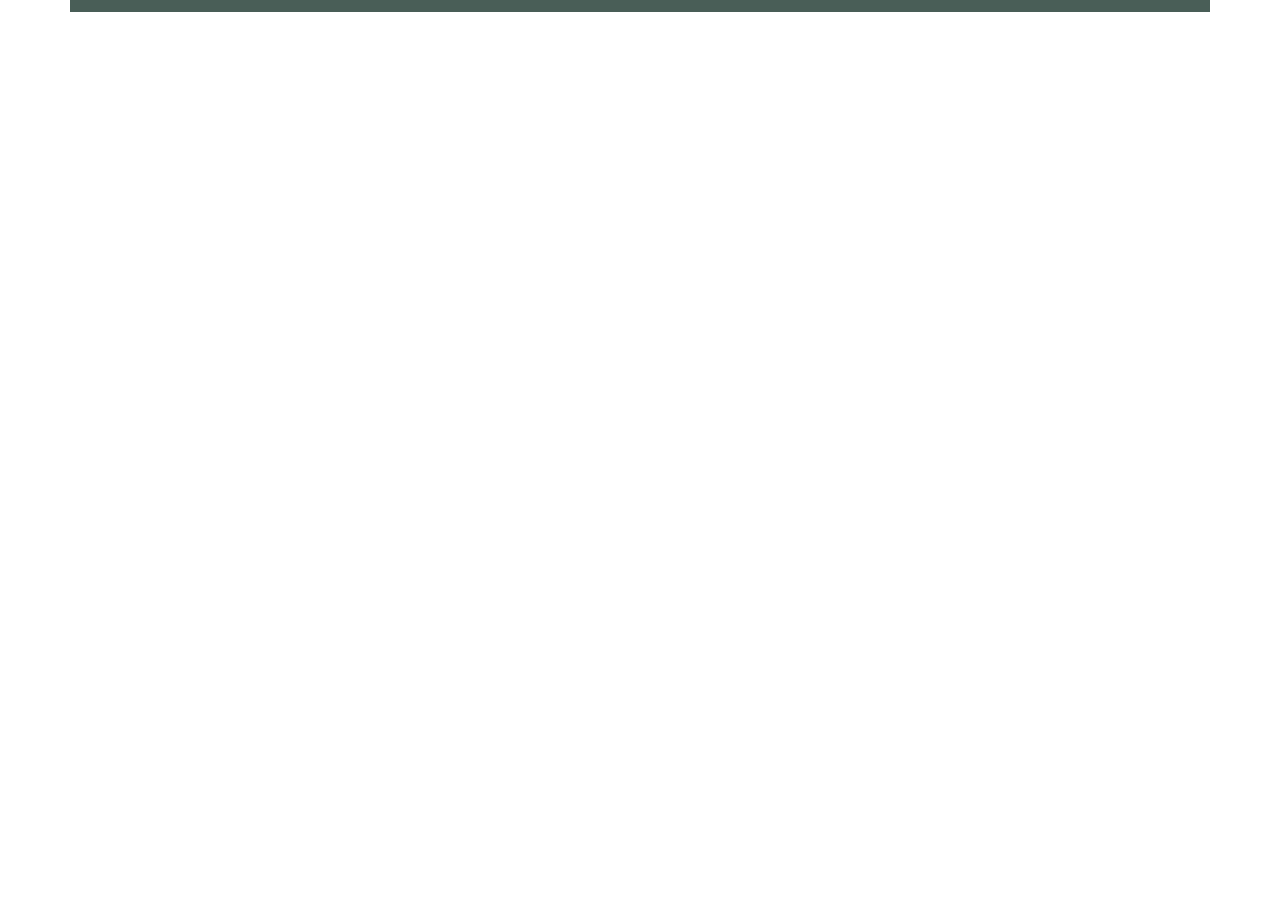
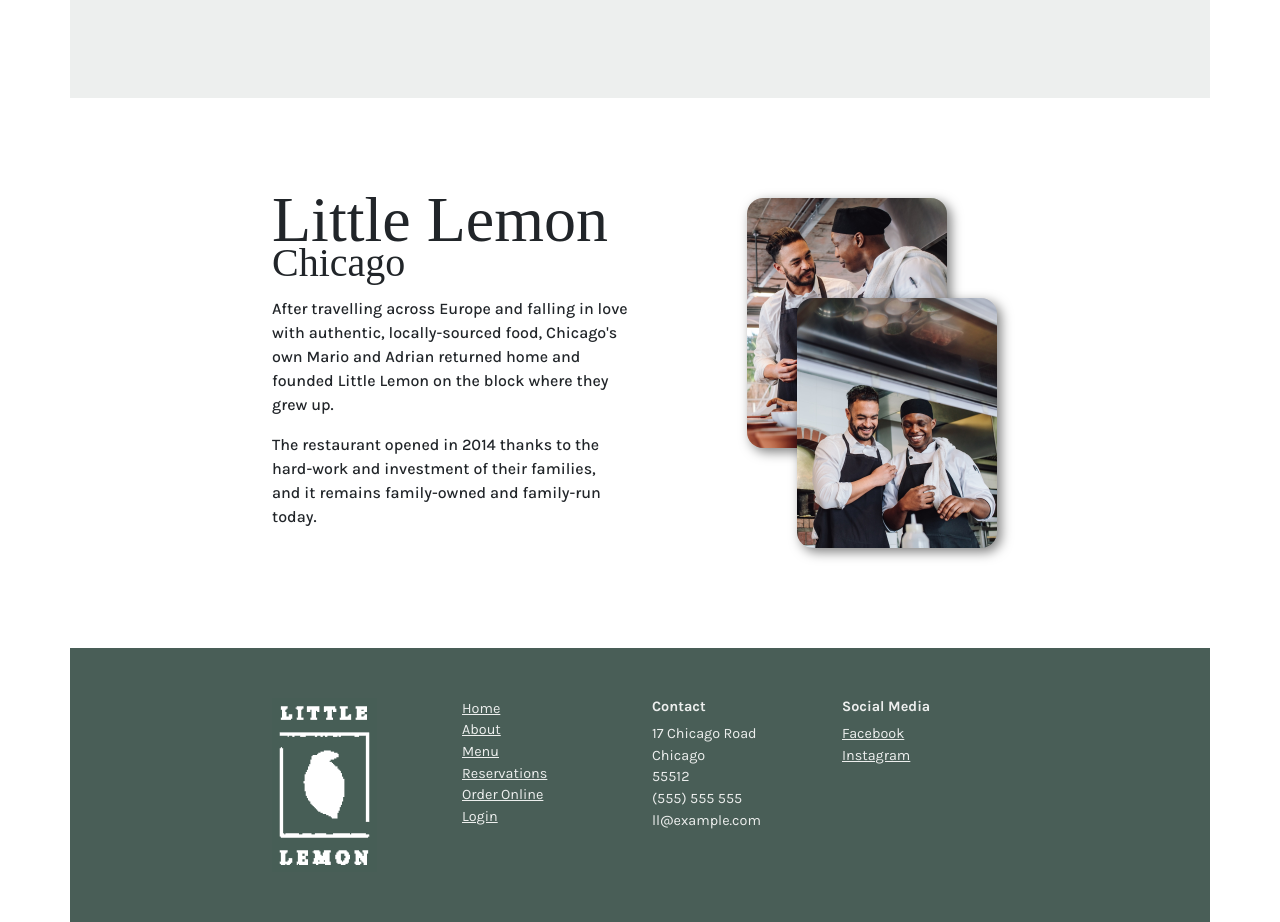
Before and after one commit to cariad/meta-frontend-dev-pro-capstone, a React (Create React App) app: page / in a window 1280 px wide. Shown: the part 1608-2530 px from the top of the page. Before the commit the page ends 1620 px from the top, so only its background shows below. Built offline with nearby package versions, Linux system fonts and the light colour scheme; a web font is replaced by a local one.

Commit message:
Exercise: Setting up the app components, step 1 (about)

```diff
--- /dev/null
+++ b/src/About.css
@@ -0,0 +1,23 @@
+#about {
+  align-items: center;
+
+  padding-top: var(--section-padding);
+  padding-bottom: var(--section-padding);
+
+  row-gap: 20px;
+}
+
+#about img {
+  border-radius: var(--border-radius);
+  filter: drop-shadow(4px 4px 6px rgba(0, 0, 0, 0.5));
+}
+
+#about img:nth-of-type(even) {
+  position: relative;
+  top: -150px;
+  left: 50px;
+}
+
+#about-images-container {
+  height: 350px;
+}
--- /dev/null
+++ b/src/About.js
@@ -0,0 +1,57 @@
+import './About.css';
+
+import owners_a from './images/owners_a.jpg';
+import owners_b from './images/owners_b.jpg';
+
+function About() {
+  return (
+    <div
+      className='row'
+      id='about'
+    >
+      <article className='
+        col-10   offset-1
+        col-md-5
+        col-lg-4 offset-lg-2
+      '>
+        <h1>Little Lemon</h1>
+        <h2>Chicago</h2>
+        <p className='lead'>
+          After travelling across Europe and falling in love with authentic,
+          locally-sourced food, Chicago's own Mario and Adrian returned home and
+          founded Little Lemon on the block where they grew up.
+        </p>
+        <p className='lead'>
+          The restaurant opened in 2014 thanks to the hard-work and investment
+          of their families, and it remains family-owned and family-run today.
+        </p>
+      </article>
+
+      <div
+        className='
+          col-8   offset-3
+          col-md-6 offset-md-0
+          col-lg-4 offset-lg-1
+          col-xxl-3
+        '
+
+        id='about-images-container'
+      >
+        <img
+          alt='Mario and Adrian'
+          height={1000 / 4}
+          src={owners_a}
+          width={800 / 4}
+        />
+        <img
+          alt='Mario and Adrian'
+          height={1000 / 4}
+          src={owners_b}
+          width={800 / 4}
+        />
+      </div>
+    </div>
+  );
+}
+
+export default About;
--- a/src/Footer.css
+++ b/src/Footer.css
@@ -3,8 +3,8 @@ footer {
   color: var(--light-green);
   font-size: var(--small-text);
 
-  padding-top: var(--section-padding);
-  padding-bottom: var(--section-padding);
+  padding-top: calc(var(--section-padding) / 2);
+  padding-bottom: calc(var(--section-padding) / 2);
 
   row-gap: 40px;
 }
--- a/src/Header.css
+++ b/src/Header.css
@@ -1,6 +1,6 @@
 header {
   align-items: center;
-  padding-bottom: var(--section-padding);
+  padding-bottom: 20px;
 }
 
 header a {
--- a/src/Main.js
+++ b/src/Main.js
@@ -1,3 +1,4 @@
+import About from './About';
 import Hero from './Hero'
 import Specials from './Specials';
 import Testimonials from './Testimonials'
@@ -8,6 +9,7 @@ function Main() {
       <Hero />
       <Specials />
       <Testimonials />
+      <About />
     </main>
   );
 }
--- a/src/index.css
+++ b/src/index.css
@@ -12,7 +12,7 @@
   --small-text: 0.9em;
 
   --border-radius: 16px;
-  --section-padding: 40px;
+  --section-padding: 100px;
 }
 
 body {
```
Also changed, not shown: src/images/owners_a.jpg (added), src/images/owners_b.jpg (added).
